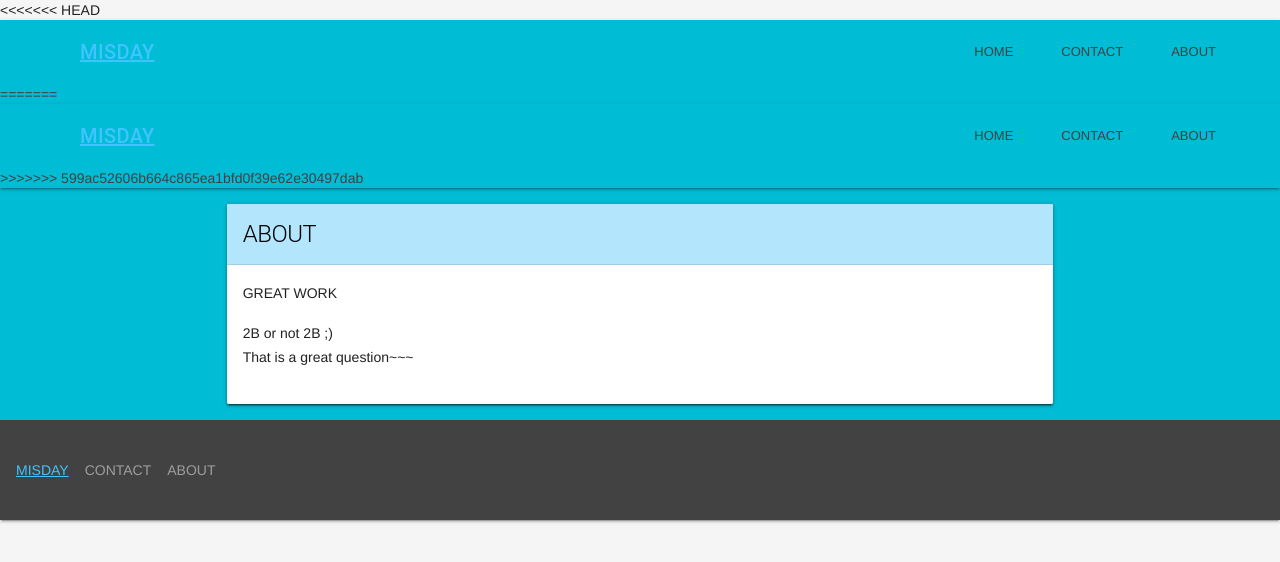
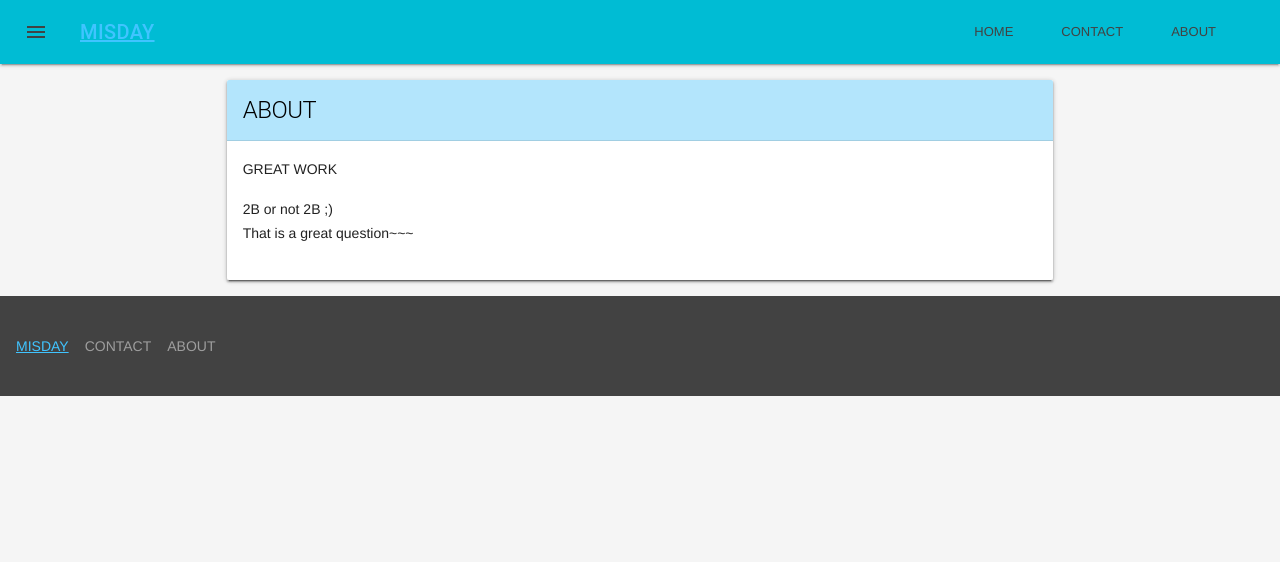
Before and after one commit to suseme/misday, a Jekyll site: the page built from about.html, in a window 1280 px wide. Shown: the top 562 px of the page. Built offline with Jekyll 4.4.1, drawn with Linux system fonts in a browser that asks for light colours.

Commit message:
fix conflict

```diff
--- a/_includes/header.html
+++ b/_includes/header.html
@@ -1,18 +1,3 @@
-<<<<<<< HEAD
-<header class="mdl-layout__header">
-<div class="mdl-layout__header-row">
-  <!-- Title -->
-  <span class="mdl-layout-title"><a href="/">{{ site.title }}</a></span>
-  <!-- Add spacer, to align navigation to the right -->
-  <div class="mdl-layout-spacer"></div>
-  <!-- Navigation. We hide it in small screens. -->
-  <nav class="mdl-navigation mdl-layout--large-screen-only">
-  <a class="mdl-navigation__link" href="/">HOME</a>
-  <a class="mdl-navigation__link" href="/contacts.html">CONTACT</a>
-  <a class="mdl-navigation__link" href="/about.html">ABOUT</a>
-  </nav>
-</div>
-=======
 <!--header bar-->
 <header class="mdl-layout__header ">
   <div class="mdl-layout__header-row">
@@ -27,24 +12,13 @@
       <a class="mdl-navigation__link" href="/about.html">ABOUT</a>
     </nav>
   </div>
->>>>>>> 599ac52606b664c865ea1bfd0f39e62e30497dab
 </header>
-
 <!--side bar-->
 <div class="mdl-layout__drawer">
-<<<<<<< HEAD
-<span class="mdl-layout-title">{{ site.title }}</span>
-<nav class="mdl-navigation">
-  <a class="mdl-navigation__link" href="/">HOME</a>
-  <a class="mdl-navigation__link" href="/contacts.html">CONTACT</a>
-  <a class="mdl-navigation__link" href="/about.html">ABOUT</a>
-</nav>
-=======
   <span class="mdl-layout-title"><a href="/">{{ site.title }}</a></span>
   <nav class="mdl-navigation">
     <a class="mdl-navigation__link" href="/">HOME</a>
     <a class="mdl-navigation__link" href="/contacts.html">CONTACT</a>
     <a class="mdl-navigation__link" href="/about.html">ABOUT</a>
   </nav>
->>>>>>> 599ac52606b664c865ea1bfd0f39e62e30497dab
 </div>
--- a/_layouts/default.html
+++ b/_layouts/default.html
@@ -1,8 +1,9 @@
 <!DOCTYPE html>
 <html>
   {% include head.html %}
-  <body class="mdl-base mdl-color--grey-100">
+  <body class="mdl-base mdl-color--grey-100 mdl-color-text--grey-700">
 
+    <!-- Always shows a header, even in smaller screens. -->
     <div class="mdl-layout mdl-js-layout mdl-layout--fixed-header">
       {% include header.html %}
 
```
